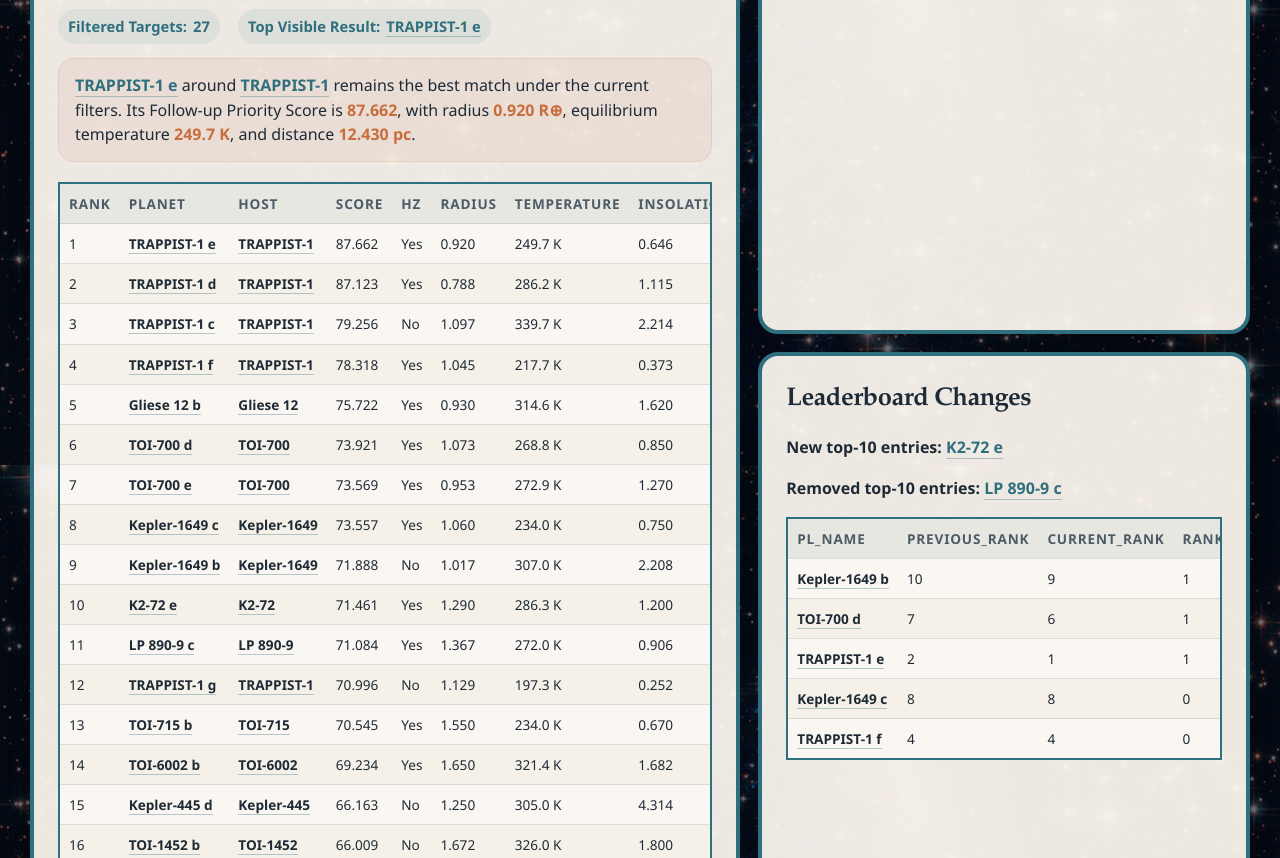
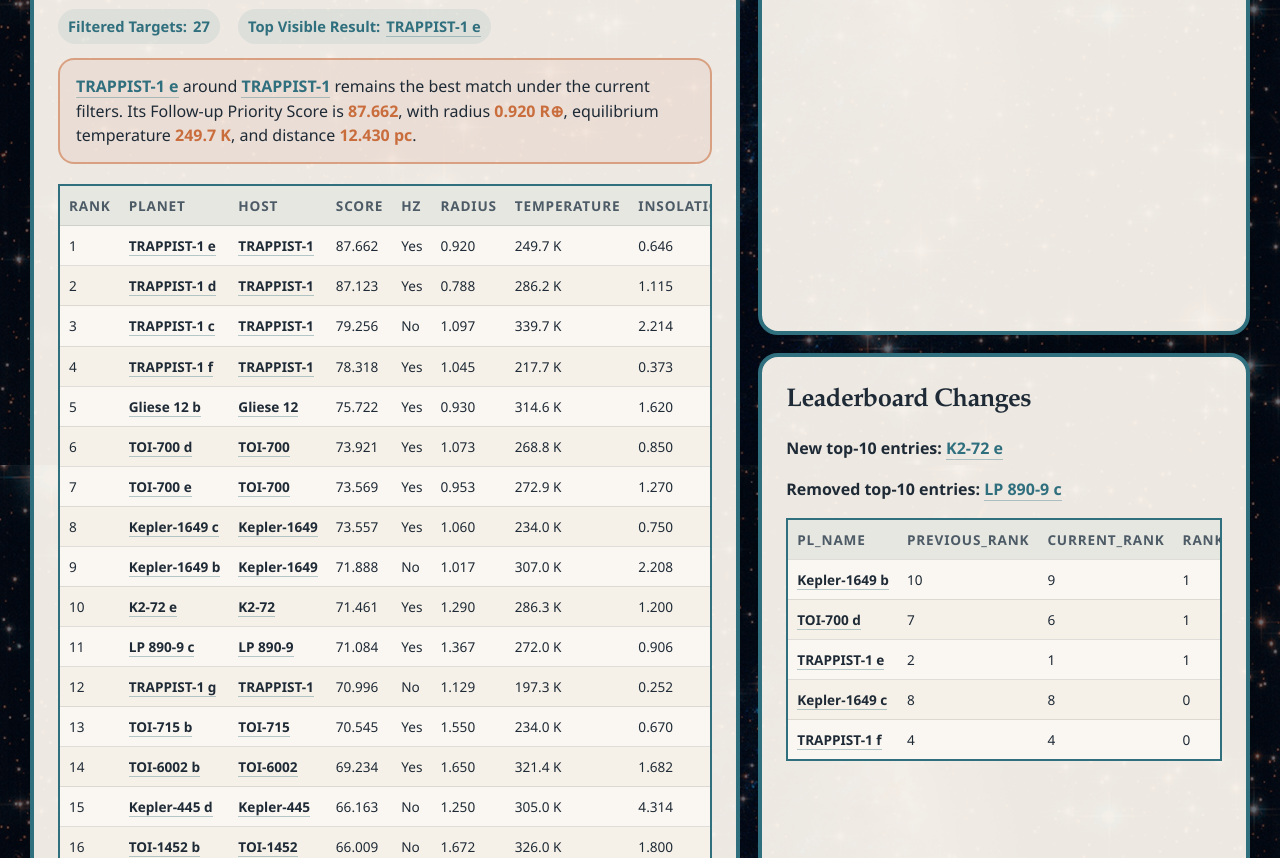
Before and after one commit to LucasL1230/exoplanet-dashboard, a plain HTML site: page index.html in a window 1280 px wide. Shown: the part 1935-2793 px from the top of the page. Drawn offline with Linux system fonts and the light colour scheme.

Commit message:
Update index.html

```diff
--- a/index.html
+++ b/index.html
@@ -1198,6 +1198,11 @@ border: 4px solid #2f6f7e;
 /* Space between the target summary and leaderboard */
 #interactive-table {
   margin-top: 20px;
+}
+
+/* Warm orange border matching the target summary */
+#interactive-target-highlight {
+  border: 2px solid rgba(201, 109, 61, 0.55);
 }
 
   </style>
```
